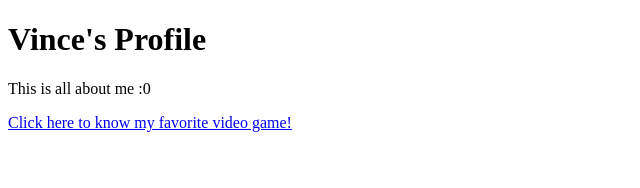
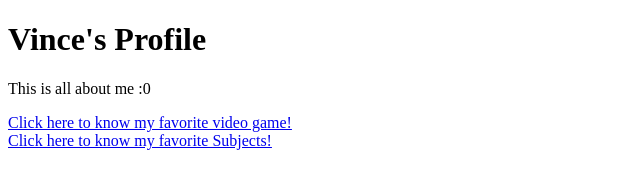
Before and after one commit to Vinny1917/Cesium-Lab3-Hernaez, a plain HTML site: page index.html in a window 1280 px wide. Shown: the whole page, without its empty margins (0-640 px from the left). Drawn offline with Linux system fonts and the light colour scheme.

Commit message:
Update index.html

```diff
--- a/index.html
+++ b/index.html
@@ -11,6 +11,7 @@
 			<h1>Vince's Profile</h1>
 			<p>This is all about me :0</p>
 			<a href="file:///C:/Users/User/Desktop/G9-Cesium-Hernaez/games.html">Click here to know my favorite video game!</a>
+	                <div><a href="file:///C:/Users/User/Desktop/G9-Cesium-Hernaez/games.html">Click here to know my favorite Subjects!</a></div>
 
      </body>
 </html>
```
